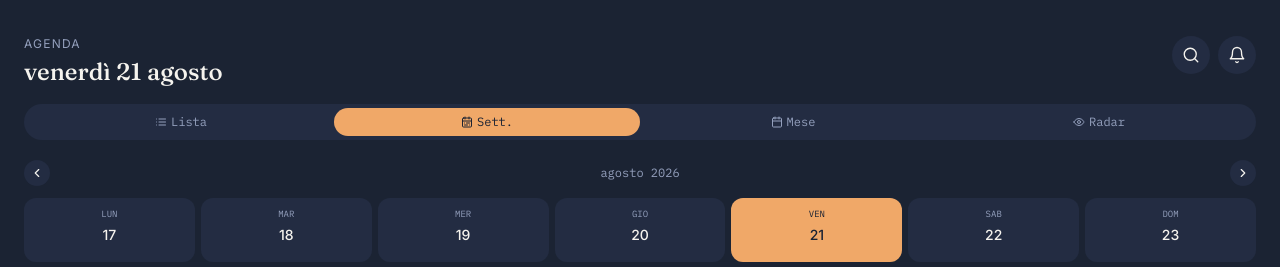
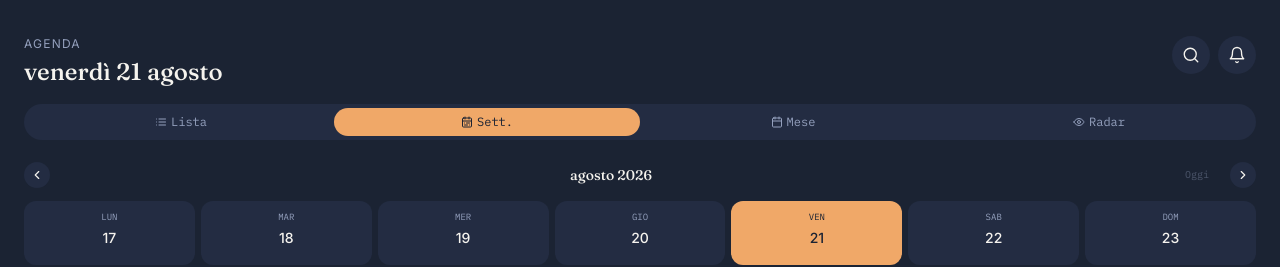
Before and after one commit to stefanogam/agenda-vocale, a React (Vite) app: page / in a window 1280 px wide. Both pictures are taken after a click on the button "Sett.". Shown: the top 267 px of the page. Built offline with nearby package versions, Linux system fonts and the light colour scheme.

Commit message:
Add files via upload

```diff
--- a/client/App.jsx
+++ b/client/App.jsx
@@ -4,6 +4,7 @@ import { Bell, Plus, CalendarDays, Settings as SettingsIcon, Star, List, Calenda
 import { tokens, SWATCHES } from "./lib/tokens.js";
 import { ICONS } from "./lib/icons.js";
 import * as store from "./lib/store.js";
+import { dateKey } from "./lib/date-utils.js";
 import { registerServiceWorker } from "./pwa.js";
 import { startReminderLoop, requestNotificationPermission } from "./reminders.js";
 import CreateSheet, { emptyDraft } from "./components/CreateSheet.jsx";
@@ -30,6 +31,12 @@ export default function App() {
 
   const [screen, setScreen] = useState("agenda");
   const [agendaView, setAgendaView] = useState("lista");
+  // Giorno selezionato e periodo visualizzato: stanno qui e non dentro le
+  // viste perché servono anche al pulsante "+" (per creare l'evento nel
+  // giorno che stai guardando, non sempre oggi).
+  const [selectedKey, setSelectedKey] = useState(() => dateKey(new Date()));
+  const [weekAnchor, setWeekAnchor] = useState(() => new Date());
+  const [monthAnchor, setMonthAnchor] = useState(() => new Date());
   const [creating, setCreating] = useState(false);
   const [createDraft, setCreateDraft] = useState(null);
   const [detail, setDetail] = useState(null); // { occ, isRadar } | null
@@ -69,6 +76,14 @@ export default function App() {
   function catColor(name) { return categories.find((c) => c.name === name)?.color || tokens.textSecondary; }
   function catIcon(name) { return ICONS[categories.find((c) => c.name === name)?.icon] || Star; }
   function badgeColor(name) { return badges.find((b) => b.name === name)?.color || tokens.textSecondary; }
+
+  // Nelle viste calendario il "+" crea l'evento nel giorno che stai
+  // guardando; in Lista e Radar non c'è un giorno selezionato, quindi oggi.
+  function newDraft(extra = {}) {
+    const base = emptyDraft(categories, settings.defaultReminderMinutes, today);
+    const useSelected = agendaView === "settimana" || agendaView === "mese";
+    return { ...base, ...(useSelected ? { dateKey: selectedKey } : {}), ...extra };
+  }
 
   async function handleCreate(itemData) {
     await store.createItem(itemData);
@@ -193,11 +208,21 @@ export default function App() {
           )}
 
           {agendaView === "settimana" && (
-            <WeekView catColor={catColor} catIcon={catIcon} badgeColor={badgeColor} settings={settings} today={today} onOpen={(o) => setDetail({ occ: o, isRadar: false })} />
+            <WeekView
+              catColor={catColor} catIcon={catIcon} badgeColor={badgeColor} settings={settings} today={today}
+              selectedKey={selectedKey} setSelectedKey={setSelectedKey}
+              anchor={weekAnchor} setAnchor={setWeekAnchor}
+              onOpen={(o) => setDetail({ occ: o, isRadar: false })}
+            />
           )}
 
           {agendaView === "mese" && (
-            <MonthView catColor={catColor} catIcon={catIcon} badgeColor={badgeColor} settings={settings} today={today} onOpen={(o) => setDetail({ occ: o, isRadar: false })} />
+            <MonthView
+              catColor={catColor} catIcon={catIcon} badgeColor={badgeColor} settings={settings} today={today}
+              selectedKey={selectedKey} setSelectedKey={setSelectedKey}
+              anchor={monthAnchor} setAnchor={setMonthAnchor}
+              onOpen={(o) => setDetail({ occ: o, isRadar: false })}
+            />
           )}
 
           {agendaView === "radar" && (
@@ -207,13 +232,13 @@ export default function App() {
               catIcon={catIcon}
               onOpen={(r) => setDetail({ occ: r, isRadar: true })}
               onMarkChecked={handleMarkChecked}
-              onNew={() => { setCreateDraft({ ...emptyDraft(categories, settings.defaultReminderMinutes, today), type: "radar" }); setCreating(true); }}
+              onNew={() => { setCreateDraft(newDraft({ type: "radar" })); setCreating(true); }}
             />
           )}
 
           <div className="absolute left-0 right-0 flex items-center justify-center gap-3" style={{ bottom: 96 }}>
             <button
-              onClick={() => { setCreateDraft(emptyDraft(categories, settings.defaultReminderMinutes, today)); setCreating(true); }}
+              onClick={() => { setCreateDraft(newDraft()); setCreating(true); }}
               aria-label="Crea manualmente"
               className="rounded-full flex items-center justify-center"
               style={{ width: 44, height: 44, background: tokens.surface, border: `1px solid ${tokens.border}` }}
--- a/client/components/MonthView.jsx
+++ b/client/components/MonthView.jsx
@@ -1,16 +1,14 @@
 // client/components/MonthView.jsx
 import { useState, useEffect } from "react";
-import { ChevronLeft, ChevronRight } from "lucide-react";
 import { tokens } from "../lib/tokens.js";
 import { dateKey, parseKey, buildMonthGrid, diffDays, WEEKDAY_LONG, MONTH_LONG } from "../lib/date-utils.js";
 import * as store from "../lib/store.js";
 import EventRow from "./EventRow.jsx";
+import PeriodNav from "./PeriodNav.jsx";
 
 const WEEKDAY_SHORT = ["Lun", "Mar", "Mer", "Gio", "Ven", "Sab", "Dom"];
 
-export default function MonthView({ catColor, catIcon, badgeColor, settings, today, onOpen }) {
-  const [anchor, setAnchor] = useState(today);
-  const [selectedKey, setSelectedKey] = useState(dateKey(today));
+export default function MonthView({ catColor, catIcon, badgeColor, settings, today, selectedKey, setSelectedKey, anchor, setAnchor, onOpen }) {
   const [occurrences, setOccurrences] = useState([]);
   const weeks = buildMonthGrid(anchor.getFullYear(), anchor.getMonth());
 
@@ -26,13 +24,25 @@ export default function MonthView({ catColor, catIcon, badgeColor, settings, tod
   const dayOccurrences = occurrences.filter((o) => o.type !== "radar" && o.date === selectedKey);
   const occsFor = (key) => occurrences.filter((o) => o.type !== "radar" && o.date === key);
 
+  // Scegliendo una data (dal calendario nativo o da "Oggi") salta anche
+  // al mese che la contiene, non solo alla selezione del giorno.
+  function pickDate(key) {
+    setSelectedKey(key);
+    setAnchor(parseKey(key));
+  }
+
   return (
     <div className="px-6 pb-44 flex-1 overflow-y-auto">
-      <div className="flex items-center justify-between mb-3 mt-2">
-        <button onClick={() => { const d = new Date(anchor); d.setMonth(d.getMonth() - 1); setAnchor(d); }} aria-label="Mese precedente" className="rounded-full p-1.5" style={{ background: tokens.surface }}><ChevronLeft size={14} color={tokens.textPrimary} /></button>
-        <p className="f-display text-sm" style={{ color: tokens.textPrimary }}>{MONTH_LONG[anchor.getMonth()]} {anchor.getFullYear()}</p>
-        <button onClick={() => { const d = new Date(anchor); d.setMonth(d.getMonth() + 1); setAnchor(d); }} aria-label="Mese successivo" className="rounded-full p-1.5" style={{ background: tokens.surface }}><ChevronRight size={14} color={tokens.textPrimary} /></button>
-      </div>
+      <PeriodNav
+        label={`${MONTH_LONG[anchor.getMonth()]} ${anchor.getFullYear()}`}
+        onPrev={() => { const d = new Date(anchor); d.setDate(1); d.setMonth(d.getMonth() - 1); setAnchor(d); }}
+        onNext={() => { const d = new Date(anchor); d.setDate(1); d.setMonth(d.getMonth() + 1); setAnchor(d); }}
+        prevLabel="Mese precedente"
+        nextLabel="Mese successivo"
+        selectedKey={selectedKey}
+        onPickDate={pickDate}
+        today={today}
+      />
 
       <div className="grid grid-cols-7 gap-1 mb-1">
         {WEEKDAY_SHORT.map((w) => <p key={w} className="f-mono text-[9px] text-center uppercase" style={{ color: tokens.textSecondary }}>{w[0]}</p>)}
--- /dev/null
+++ b/client/components/PeriodNav.jsx
@@ -0,0 +1,51 @@
+// client/components/PeriodNav.jsx
+import { ChevronLeft, ChevronRight } from "lucide-react";
+import { tokens } from "../lib/tokens.js";
+import { dateKey, parseKey, diffDays } from "../lib/date-utils.js";
+
+// Barra usata da WeekView e MonthView: frecce avanti/indietro, titolo
+// cliccabile che apre il selettore data del telefono, e "Oggi" che
+// riporta tutto alla data corrente.
+export default function PeriodNav({ label, onPrev, onNext, selectedKey, onPickDate, today, prevLabel, nextLabel }) {
+  const isOnToday = diffDays(parseKey(selectedKey), today) === 0;
+
+  return (
+    <div className="flex items-center gap-2 mb-3 mt-2">
+      <button onClick={onPrev} aria-label={prevLabel} className="rounded-full p-1.5 shrink-0" style={{ background: tokens.surface }}>
+        <ChevronLeft size={14} color={tokens.textPrimary} />
+      </button>
+
+      {/* Il titolo è un input date invisibile sovrapposto: toccandolo si
+          apre il calendario nativo del telefono, senza dover costruire
+          un selettore custom. */}
+      <div className="relative flex-1 flex justify-center">
+        <span className="f-display text-sm text-center" style={{ color: tokens.textPrimary }}>{label}</span>
+        <input
+          type="date"
+          value={selectedKey}
+          onChange={(e) => e.target.value && onPickDate(e.target.value)}
+          aria-label="Scegli una data"
+          className="absolute inset-0 w-full h-full opacity-0 cursor-pointer"
+        />
+      </div>
+
+      <button
+        onClick={() => onPickDate(dateKey(today))}
+        disabled={isOnToday}
+        className="rounded-full px-3 py-1.5 text-[10px] f-mono shrink-0"
+        style={{
+          background: isOnToday ? "transparent" : tokens.surface,
+          border: `1px solid ${isOnToday ? "transparent" : tokens.border}`,
+          color: isOnToday ? tokens.textSecondary : tokens.amber,
+          opacity: isOnToday ? 0.4 : 1,
+        }}
+      >
+        Oggi
+      </button>
+
+      <button onClick={onNext} aria-label={nextLabel} className="rounded-full p-1.5 shrink-0" style={{ background: tokens.surface }}>
+        <ChevronRight size={14} color={tokens.textPrimary} />
+      </button>
+    </div>
+  );
+}
--- a/client/components/WeekView.jsx
+++ b/client/components/WeekView.jsx
@@ -1,16 +1,14 @@
 // client/components/WeekView.jsx
 import { useState, useEffect } from "react";
-import { ChevronLeft, ChevronRight } from "lucide-react";
 import { tokens } from "../lib/tokens.js";
 import { dateKey, parseKey, weekDatesFor, diffDays, WEEKDAY_LONG, MONTH_LONG } from "../lib/date-utils.js";
 import * as store from "../lib/store.js";
 import EventRow from "./EventRow.jsx";
+import PeriodNav from "./PeriodNav.jsx";
 
 const WEEKDAY_SHORT = ["Lun", "Mar", "Mer", "Gio", "Ven", "Sab", "Dom"];
 
-export default function WeekView({ catColor, catIcon, badgeColor, settings, today, onOpen }) {
-  const [anchor, setAnchor] = useState(today);
-  const [selectedKey, setSelectedKey] = useState(dateKey(today));
+export default function WeekView({ catColor, catIcon, badgeColor, settings, today, selectedKey, setSelectedKey, anchor, setAnchor, onOpen }) {
   const [occurrences, setOccurrences] = useState([]);
   const days = weekDatesFor(anchor);
 
@@ -26,13 +24,25 @@ export default function WeekView({ catColor, catIcon, badgeColor, settings, toda
   const dayOccurrences = occurrences.filter((o) => o.type !== "radar" && o.date === selectedKey);
   const countFor = (key) => occurrences.filter((o) => o.type !== "radar" && o.date === key).length;
 
+  // Scegliendo una data (dal calendario nativo o da "Oggi") salta anche
+  // alla settimana che la contiene, non solo alla selezione del giorno.
+  function pickDate(key) {
+    setSelectedKey(key);
+    setAnchor(parseKey(key));
+  }
+
   return (
     <div className="px-6 pb-44 flex-1 overflow-y-auto">
-      <div className="flex items-center justify-between mb-3 mt-2">
-        <button onClick={() => { const d = new Date(anchor); d.setDate(d.getDate() - 7); setAnchor(d); }} aria-label="Settimana precedente" className="rounded-full p-1.5" style={{ background: tokens.surface }}><ChevronLeft size={14} color={tokens.textPrimary} /></button>
-        <p className="f-mono text-xs" style={{ color: tokens.textSecondary }}>{MONTH_LONG[days[0].getMonth()]} {days[0].getFullYear()}</p>
-        <button onClick={() => { const d = new Date(anchor); d.setDate(d.getDate() + 7); setAnchor(d); }} aria-label="Settimana successiva" className="rounded-full p-1.5" style={{ background: tokens.surface }}><ChevronRight size={14} color={tokens.textPrimary} /></button>
-      </div>
+      <PeriodNav
+        label={`${MONTH_LONG[days[0].getMonth()]} ${days[0].getFullYear()}`}
+        onPrev={() => { const d = new Date(anchor); d.setDate(d.getDate() - 7); setAnchor(d); }}
+        onNext={() => { const d = new Date(anchor); d.setDate(d.getDate() + 7); setAnchor(d); }}
+        prevLabel="Settimana precedente"
+        nextLabel="Settimana successiva"
+        selectedKey={selectedKey}
+        onPickDate={pickDate}
+        today={today}
+      />
 
       <div className="grid grid-cols-7 gap-1.5 mb-5">
         {days.map((d) => {
--- a/package.json
+++ b/package.json
@@ -1,7 +1,7 @@
 {
   "name": "agenda-vocale",
   "private": true,
-  "version": "0.1.1",
+  "version": "0.2.0",
   "type": "module",
   "scripts": {
     "dev": "vite",
--- a/public/sw.js
+++ b/public/sw.js
@@ -7,7 +7,7 @@
 //    client/reminders.js) — non c'è un server che le programma, quindi
 //    l'affidabilità dipende dall'app aperta o rimasta in background.
 
-const CACHE_VERSION = "v2"; // bump ad ogni release (vedi CHANGELOG.md) per invalidare la cache vecchia
+const CACHE_VERSION = "v3"; // bump ad ogni release (vedi CHANGELOG.md) per invalidare la cache vecchia
 const SHELL_CACHE = `shell-${CACHE_VERSION}`;
 const API_CACHE = `api-${CACHE_VERSION}`;
 
```
Also changed, not shown: 1 other file (tests, documents, lock files or other folders).
